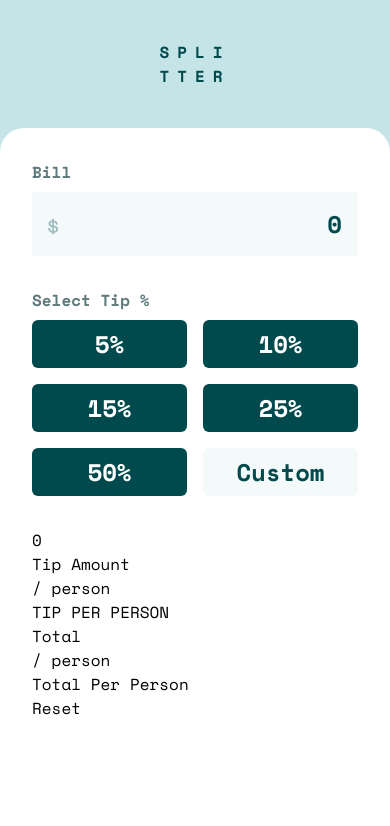
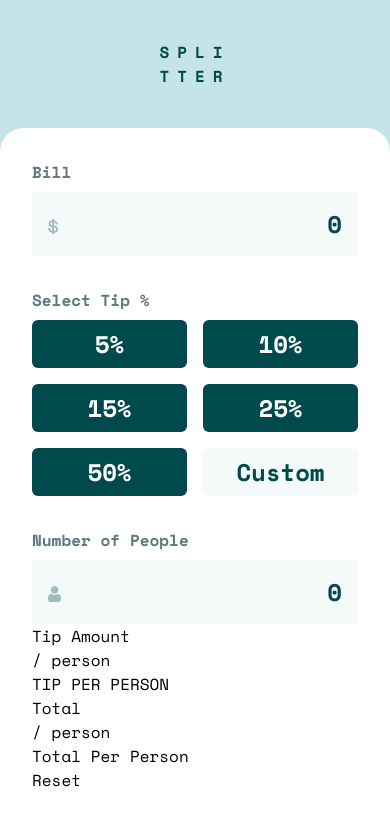
Before and after one commit to mdubelbeis/tip-calculator, a React (Create React App) app: page / in a window 390 px wide. Shown: the top 826 px of the page. Built offline with nearby package versions, Linux system fonts and the light colour scheme.

Commit message:
styled mobile

```diff
--- a/src/components/Guests.js
+++ b/src/components/Guests.js
@@ -1,15 +1,29 @@
 import { useState } from 'react';
+
+import person from '../images/icon-person.svg';
 const Guests = () => {
-  const [guestsPaying, setGuestsPaying] = useState(0);
+  const [guests, setGuests] = useState(0);
   return (
     <form>
-      <label htmlFor="guests-paying">
-        <input
-          type="number"
-          value={guestsPaying}
-          id="guest-paying"
-          onChange={(e) => setGuestsPaying(e.target.value)}
-        />
+      <label htmlFor="guests">
+        <h3 className="text-dark-grayish-cyan font-semibold">
+          Number of People
+        </h3>
+        <div className="relative">
+          <input
+            className="relative w-full p-4 bg-very-light-gray-cyan mt-2 focus:outline-0 text-right text-very-dark-cyan font-semibold text-2xl"
+            type="text"
+            value={guests}
+            id="guests"
+            onChange={(e) => setGuests(e.target.value)}
+            onClick={(e) => setGuests('')}
+          />
+          <img
+            className="absolute top-[34px] left-4"
+            src={person}
+            alt="person icon"
+          />
+        </div>
       </label>
     </form>
   );
```
